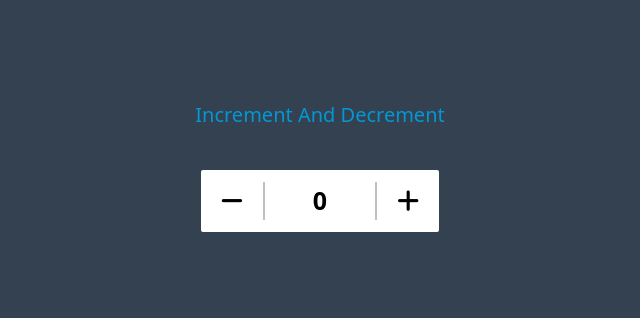
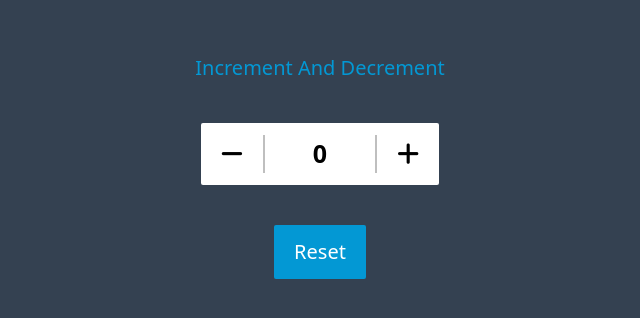
Before and after one commit to shainafaaiz/Counter-App, a plain HTML site: page index.html in a window 1280 px wide. Shown: the part 234-552 px from the top of the page, without its empty margins (320-960 px from the left). Drawn offline with nearby package versions, Linux system fonts and the light colour scheme.

Commit message:
Update index.html

```diff
--- a/index.html
+++ b/index.html
@@ -24,6 +24,7 @@
                 <i class="fa-solid fa-plus"></i>
             </button>
         </div>
+        <button onclick="reset()" class="bg-[#0398d4] p-3 px-5 rounded-sm text-white text-[20px]">Reset</button>
     </div>
 
     <script src="https://kit.fontawesome.com/d76f65e5af.js" crossorigin="anonymous"></script>
```
